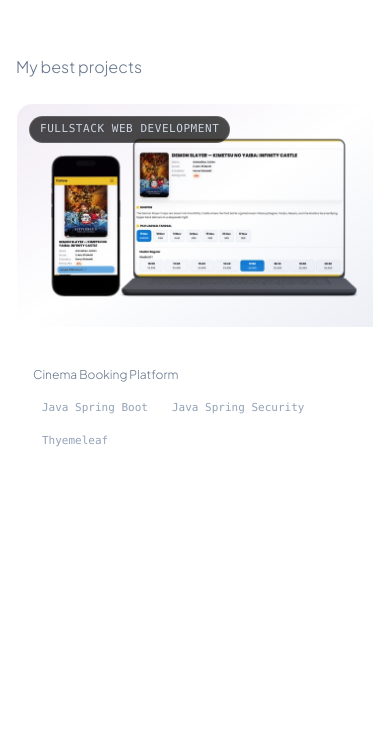
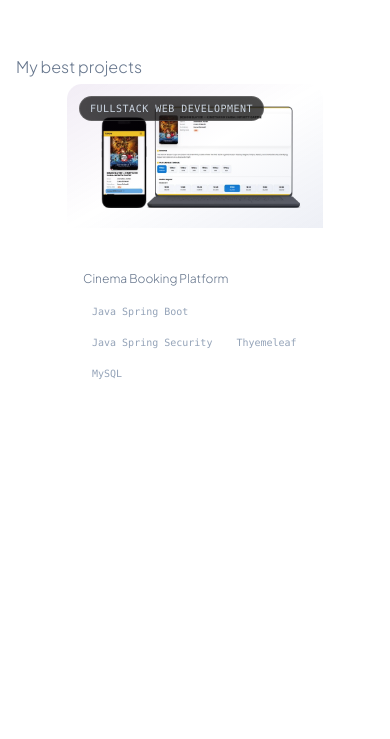
Before and after one commit to haikalmumtaz233/haikalmumtaz-com, a React (Vite) app: page / in a window 390 px wide. Shown: the part 1005-1744 px from the top of the page. Built offline with nearby package versions, Linux system fonts and the light colour scheme.

Commit message:
refactor: enhance FeaturedCard and FeaturedProjects components for improved layout and navigation

```diff
--- a/src/components/home/FeaturedCard.tsx
+++ b/src/components/home/FeaturedCard.tsx
@@ -13,9 +13,9 @@ const FeaturedCard = memo(({ project, onClick }: FeaturedCardProps) => {
   return (
     <motion.article
       onClick={onClick}
-      whileHover={{ y: -8 }}
+      whileHover={{ scale: 1.02 }}
       transition={{ duration: 0.3, ease: 'easeOut' }}
-      className="group relative cursor-pointer rounded-2xl border border-white/10 bg-white/[0.03] overflow-hidden h-full"
+      className="group relative cursor-pointer rounded-2xl border border-white/10 bg-white/[0.03] overflow-hidden"
       style={
         {
           '--accent': project.accentColor,
@@ -34,7 +34,8 @@ const FeaturedCard = memo(({ project, onClick }: FeaturedCardProps) => {
           borderRadius: 'inherit',
         }}
       />
-      <div className="relative aspect-[16/10] overflow-hidden">
+      <div className="flex flex-col md:flex-row">
+        <div className="relative w-full md:w-[55%] aspect-[16/9] md:aspect-auto overflow-hidden">
           <div
             className={`absolute inset-0 bg-gradient-to-br ${project.gradient} opacity-40 z-10 pointer-events-none transition-opacity duration-300 group-hover:opacity-60`}
           />
@@ -47,37 +48,37 @@ const FeaturedCard = memo(({ project, onClick }: FeaturedCardProps) => {
             whileHover={{ scale: 1.05 }}
             transition={{ duration: 0.4, ease: 'easeOut' }}
           />
-        <div className="absolute top-3 left-3 z-20 px-2.5 py-1 bg-black/70 backdrop-blur-md text-slate-300 text-[11px] font-mono rounded-full tracking-wider uppercase border border-white/15">
+          <div className="absolute top-3 left-3 z-20 px-2.5 py-1 bg-black/70 backdrop-blur-md text-slate-300 text-[10px] sm:text-[11px] font-mono rounded-full tracking-wider uppercase border border-white/15">
             {project.category}
           </div>
           <div className="absolute inset-0 z-20 flex items-center justify-center bg-black/50 opacity-0 group-hover:opacity-100 transition-opacity duration-300">
-          <motion.span
-            initial={{ scale: 0.8, opacity: 0 }}
-            whileHover={{ scale: 1 }}
-            className="flex items-center gap-2 text-white text-sm font-semibold tracking-wide bg-white/10 backdrop-blur-sm px-4 py-2 rounded-full border border-white/20"
-          >
+            <span className="flex items-center gap-2 text-white text-sm font-semibold tracking-wide bg-white/10 backdrop-blur-sm px-4 py-2 rounded-full border border-white/20">
               View Project <ArrowUpRight size={16} />
-          </motion.span>
+            </span>
           </div>
         </div>
-      <div className="p-4 sm:p-5 flex flex-col">
-        <div className="mb-3">
-          <h3 className="text-lg sm:text-xl font-monument font-black text-white tracking-tight leading-tight line-clamp-1">
+        <div className="flex-1 p-4 sm:p-5 md:p-6 lg:p-8 flex flex-col justify-center">
+          <div className="mb-3 md:mb-4">
+            <h3 className="text-lg sm:text-xl md:text-2xl lg:text-3xl font-monument font-black text-white tracking-tight leading-tight">
               {project.name}
             </h3>
-          <p className="text-slate-500 text-xs sm:text-sm font-light mt-0.5 line-clamp-1">
+            <p className="text-slate-500 text-xs sm:text-sm md:text-base font-light mt-1 md:mt-2">
               {project.subtitle}
             </p>
           </div>
-        <div className="flex flex-wrap gap-1.5">
-          {project.stack.slice(0, 3).map((tech, i) => (
+          <p className="hidden md:block text-slate-400 text-sm lg:text-base font-light leading-relaxed mb-4 line-clamp-2">
+            {project.description}
+          </p>
+          <div className="flex flex-wrap gap-1.5 md:gap-2">
+            {project.stack.slice(0, 4).map((tech, i) => (
               <span
                 key={i}
-              className="px-2 py-1 bg-white/5 border border-white/10 text-slate-400 text-[11px] rounded-md font-mono"
+                className="px-2 py-1 md:px-2.5 md:py-1.5 bg-white/5 border border-white/10 text-slate-400 text-[10px] sm:text-[11px] md:text-xs rounded-md font-mono"
               >
                 {tech}
               </span>
             ))}
+          </div>
         </div>
       </div>
     </motion.article>
--- a/src/components/home/FeaturedProjects.tsx
+++ b/src/components/home/FeaturedProjects.tsx
@@ -19,14 +19,14 @@ const FeaturedProjects = () => {
 
   const handleCloseModal = useCallback(() => setSelectedProject(null), []);
 
+  const isFirstSlide = currentIndex === 0;
+  const isLastSlide = currentIndex === featuredProjects.length - 1;
+
   const paginate = (newDirection: number) => {
+    if (newDirection < 0 && isFirstSlide) return;
+    if (newDirection > 0 && isLastSlide) return;
     setDirection(newDirection);
-    setCurrentIndex((prev) => {
-      const nextIndex = prev + newDirection;
-      if (nextIndex < 0) return featuredProjects.length - 1;
-      if (nextIndex >= featuredProjects.length) return 0;
-      return nextIndex;
-    });
+    setCurrentIndex((prev) => prev + newDirection);
   };
 
   const cardVariants = {
@@ -72,24 +72,32 @@ const FeaturedProjects = () => {
                 My best projects
               </p>
             </div>
-            <div className="flex items-center gap-2">
             <button
-                onClick={() => paginate(-1)}
-                className="p-2.5 sm:p-3 rounded-full bg-white/5 border border-white/10 hover:bg-white/10 hover:border-white/20 transition-all duration-300"
+              onClick={() => navigate('/projects')}
+              className="group flex items-center gap-2 sm:gap-3 px-4 py-2 sm:px-6 sm:py-3 bg-white/5 hover:bg-white/10 border border-white/10 hover:border-white/20 rounded-full transition-all duration-300"
             >
-                <ChevronLeft className="w-4 h-4 sm:w-5 sm:h-5 text-white" />
+              <span className="text-xs sm:text-sm font-medium text-white">
+                View All
+              </span>
+              <ArrowRight className="w-3.5 h-3.5 sm:w-4 sm:h-4 text-white group-hover:translate-x-1 transition-transform duration-300" />
             </button>
-              <button
-                onClick={() => paginate(1)}
-                className="p-2.5 sm:p-3 rounded-full bg-white/5 border border-white/10 hover:bg-white/10 hover:border-white/20 transition-all duration-300"
-              >
-                <ChevronRight className="w-4 h-4 sm:w-5 sm:h-5 text-white" />
-              </button>
-            </div>
           </div>
         </motion.div>
 
-        <div className="relative h-[420px] sm:h-[460px] md:h-[500px] lg:h-[520px]" style={{ perspective: '1200px' }}>
+        <div className="flex items-center gap-3 sm:gap-4 md:gap-6">
+          <button
+            onClick={() => paginate(-1)}
+            disabled={isFirstSlide}
+            className={`flex-shrink-0 p-2.5 sm:p-3 md:p-4 rounded-full border transition-all duration-300 ${
+              isFirstSlide
+                ? 'bg-white/[0.02] border-white/5 cursor-not-allowed'
+                : 'bg-white/5 border-white/10 hover:bg-white/10 hover:border-white/20'
+            }`}
+          >
+            <ChevronLeft className={`w-4 h-4 sm:w-5 sm:h-5 md:w-6 md:h-6 ${isFirstSlide ? 'text-white/20' : 'text-white'}`} />
+          </button>
+
+          <div className="flex-1 relative h-[280px] sm:h-[300px] md:h-[340px] lg:h-[380px]" style={{ perspective: '1200px' }}>
             <AnimatePresence initial={false} custom={direction} mode="popLayout">
               <motion.div
                 key={currentIndex}
@@ -104,10 +112,10 @@ const FeaturedProjects = () => {
                   damping: 30,
                   opacity: { duration: 0.3 },
                 }}
-              className="absolute inset-0 flex justify-center"
+                className="absolute inset-0 flex justify-center items-center"
                 style={{ transformStyle: 'preserve-3d' }}
               >
-              <div className="w-full max-w-[360px] sm:max-w-[400px] md:max-w-[450px] lg:max-w-[500px]">
+                <div className="w-full max-w-[800px] lg:max-w-[900px] xl:max-w-[1000px]">
                   <FeaturedCard
                     project={featuredProjects[currentIndex]}
                     index={currentIndex}
@@ -116,13 +124,19 @@ const FeaturedProjects = () => {
                 </div>
               </motion.div>
             </AnimatePresence>
+          </div>
 
-          <div className="absolute -left-4 sm:left-0 top-1/2 -translate-y-1/2 w-16 sm:w-24 md:w-32 opacity-30 scale-90 blur-[1px] pointer-events-none hidden lg:block" style={{ transform: 'translateY(-50%) translateX(-20%) rotateY(25deg)', transformStyle: 'preserve-3d' }}>
-            <div className="rounded-2xl border border-white/5 bg-white/[0.02] aspect-[16/10]" />
-          </div>
-          <div className="absolute -right-4 sm:right-0 top-1/2 -translate-y-1/2 w-16 sm:w-24 md:w-32 opacity-30 scale-90 blur-[1px] pointer-events-none hidden lg:block" style={{ transform: 'translateY(-50%) translateX(20%) rotateY(-25deg)', transformStyle: 'preserve-3d' }}>
-            <div className="rounded-2xl border border-white/5 bg-white/[0.02] aspect-[16/10]" />
-          </div>
+          <button
+            onClick={() => paginate(1)}
+            disabled={isLastSlide}
+            className={`flex-shrink-0 p-2.5 sm:p-3 md:p-4 rounded-full border transition-all duration-300 ${
+              isLastSlide
+                ? 'bg-white/[0.02] border-white/5 cursor-not-allowed'
+                : 'bg-white/5 border-white/10 hover:bg-white/10 hover:border-white/20'
+            }`}
+          >
+            <ChevronRight className={`w-4 h-4 sm:w-5 sm:h-5 md:w-6 md:h-6 ${isLastSlide ? 'text-white/20' : 'text-white'}`} />
+          </button>
         </div>
 
         <div className="flex justify-center gap-2 mt-6">
@@ -140,24 +154,6 @@ const FeaturedProjects = () => {
           ))}
         </div>
 
-        <motion.div
-          initial={{ opacity: 0, y: 20 }}
-          whileInView={{ opacity: 1, y: 0 }}
-          viewport={{ once: true }}
-          transition={{ delay: 0.3, duration: 0.6 }}
-          className="mt-8 sm:mt-10 flex justify-center"
-        >
-          <button
-            onClick={() => navigate('/projects')}
-            className="group flex items-center gap-3 px-6 py-3 sm:px-8 sm:py-4 bg-white/5 hover:bg-white/10 border border-white/10 hover:border-white/20 rounded-full transition-all duration-300"
-          >
-            <span className="text-sm sm:text-base font-medium text-white">
-              View All Projects
-            </span>
-            <ArrowRight className="w-4 h-4 sm:w-5 sm:h-5 text-white group-hover:translate-x-1 transition-transform duration-300" />
-          </button>
-        </motion.div>
-
         <ProjectModal
           project={selectedProject}
           onClose={handleCloseModal}
```
Lines whose indentation alone changed are shown as unchanged.
